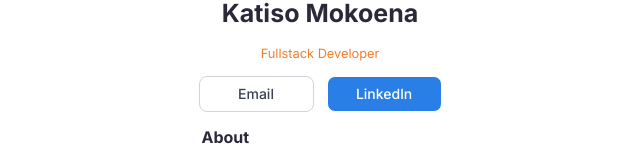
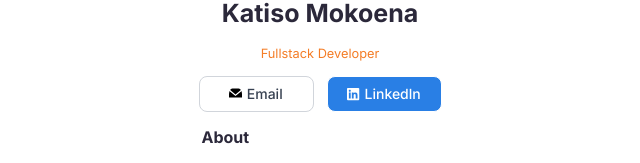
Before and after one commit to katisokm10/Digital-business-card, a React (Vite) app in the folder digital-business-card/: page / in a window 1280 px wide. Shown: the part 372-535 px from the top of the page, without its empty margins (320-960 px from the left). Built offline with nearby package versions, Linux system fonts and the light colour scheme.

Commit message:
added logos on my buttons

```diff
--- a/digital-business-card/package.json
+++ b/digital-business-card/package.json
@@ -10,6 +10,9 @@
     "preview": "vite preview"
   },
   "dependencies": {
+    "@fortawesome/fontawesome-svg-core": "^6.7.2",
+    "@fortawesome/free-brands-svg-icons": "^6.7.2",
+    "@fortawesome/react-fontawesome": "^0.2.2",
     "react": "^19.1.0",
     "react-dom": "^19.1.0"
   },
--- a/digital-business-card/src/App.css
+++ b/digital-business-card/src/App.css
@@ -76,8 +76,21 @@ button {
   font-weight: 500;
 
 
+
+
 }
 
+
+button > img {
+  width: 12.5px;
+  margin-right: 5px;
+
+}
+
+
+.linkedin-icon {
+  margin-right: 5px;
+}
 
 
 .email{
--- a/digital-business-card/src/components/Info.jsx
+++ b/digital-business-card/src/components/Info.jsx
@@ -1,3 +1,8 @@
+
+import { FontAwesomeIcon } from '@fortawesome/react-fontawesome';
+import { faLinkedin } from '@fortawesome/free-brands-svg-icons';
+
+
 export default function Info() {
     return(
         <>
@@ -5,8 +10,8 @@ export default function Info() {
           <img src='./images/IMG_1054 (1).jpg' />
           <h1 className="info-name">Katiso Mokoena</h1>
           <p className="job-role">Fullstack Developer</p>
-          <button className="email">Email</button>
-          <button className="linkedln">Linkedln</button>
+          <button className="email"><img src="./images/email-1572-svgrepo-com.svg"/>Email</button>
+          <button className="linkedln"><FontAwesomeIcon icon={faLinkedin} className="linkedin-icon" />Linkedln</button>
          </div>
         </>
     )
```
Also changed, not shown: 1 other file (tests, documents, lock files or other folders).
